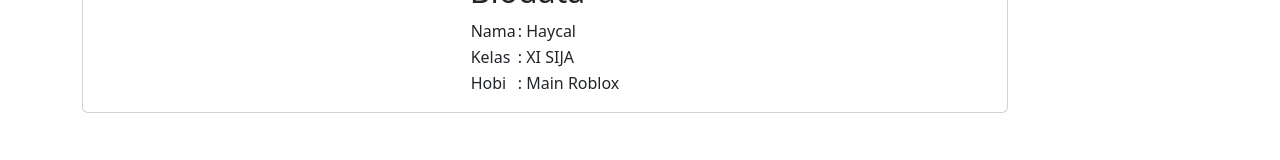
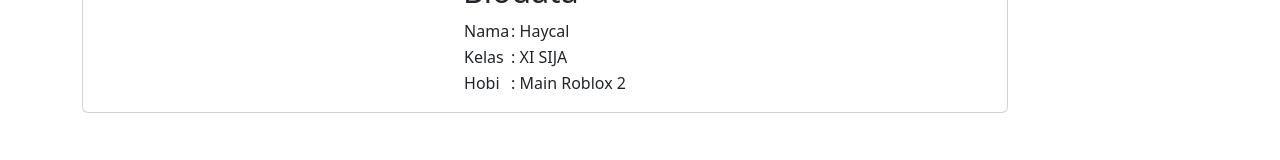
Before and after one commit to haycalhabelur/portofolio_haycal.github.io, a plain HTML site: page about.html in a window 1280 px wide. Shown: the part 837-997 px from the top of the page. Drawn offline with Linux system fonts and the light colour scheme.

Commit message:
edit about

```diff
--- a/about.html
+++ b/about.html
@@ -57,7 +57,7 @@
               </tr>
               <tr>
                 <td>Hobi</td>
-                <td>: Main Roblox </td>
+                <td>: Main Roblox 2</td>
               </tr>
             </table>
 
```
